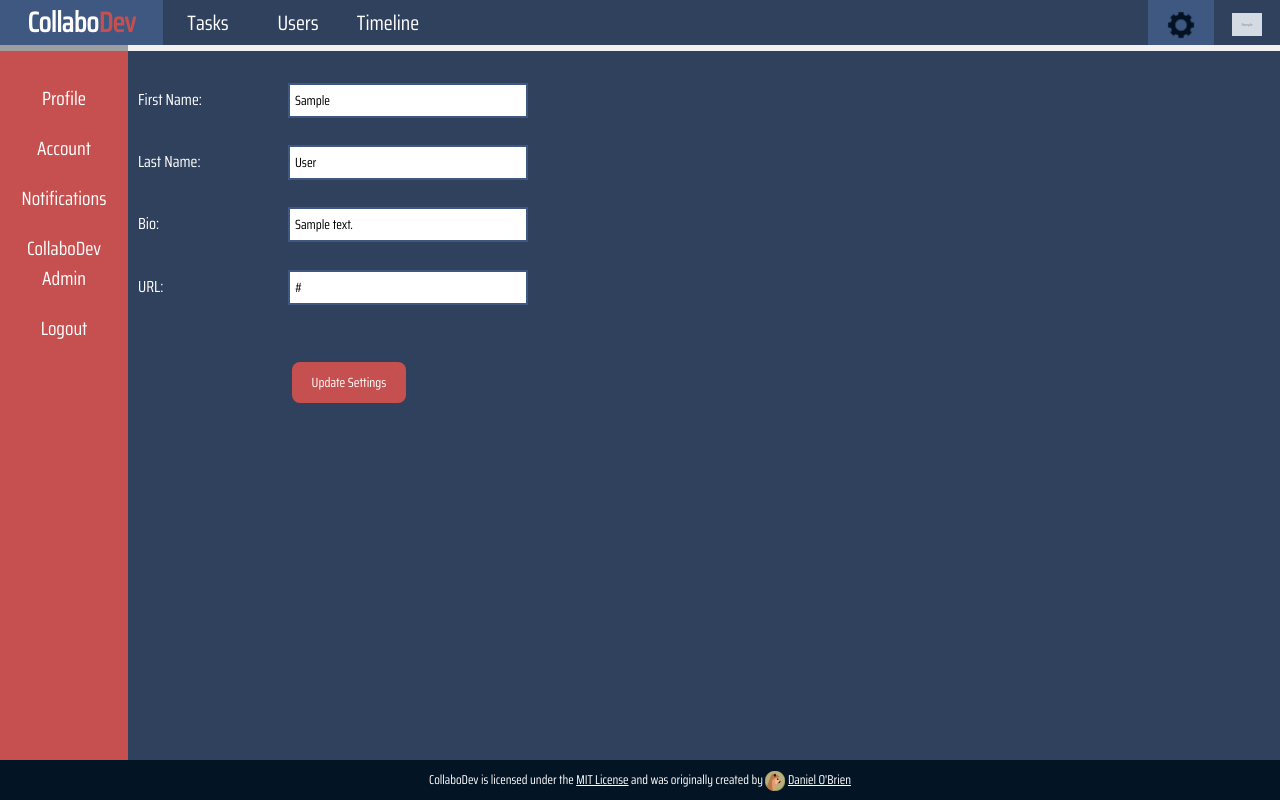
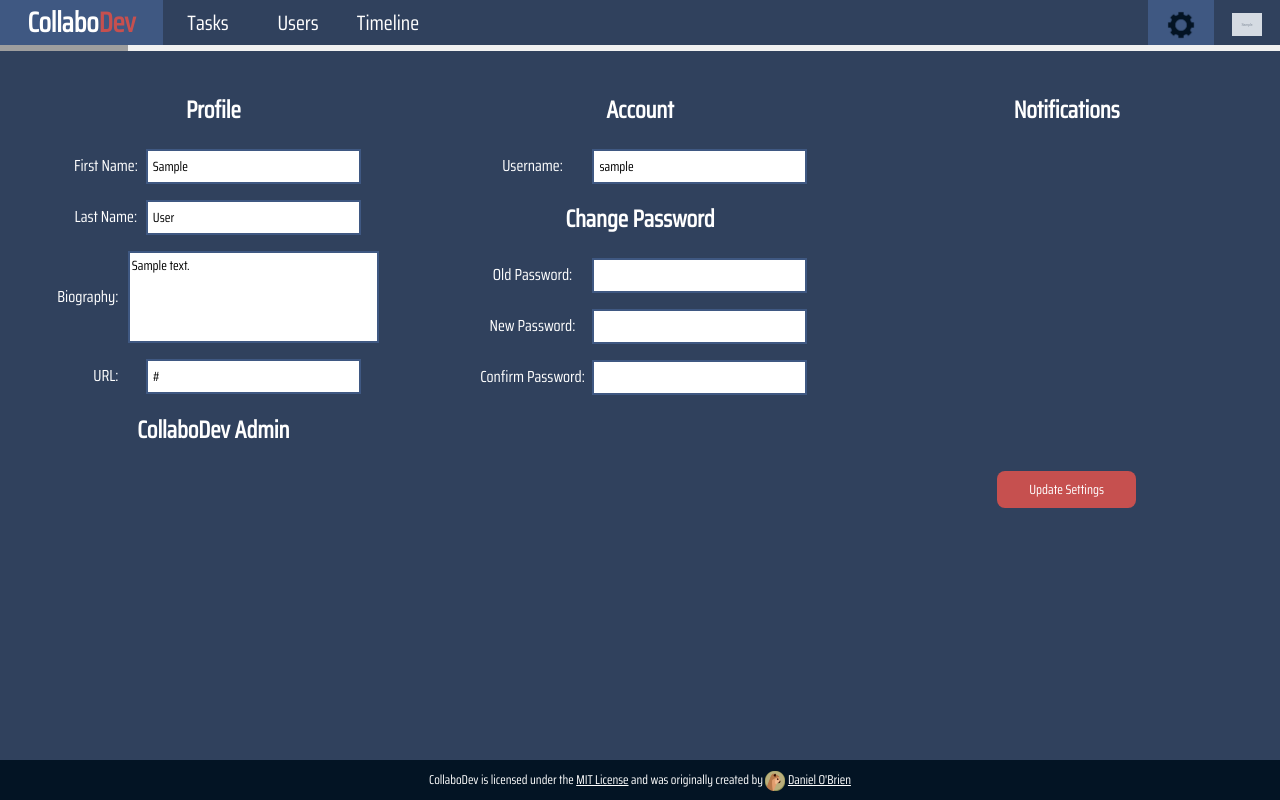
Before and after one commit to dob9601/CollaboDev, a Django app: page /accounts/settings/ in a window 1280 px wide. Run offline with Django 3.2, Linux system fonts and the light colour scheme; a user stored in the database is signed in; tables that the repository leaves empty hold one stand-in row (values such as "Sample post"); grey boxes marked "Sample" are stand-in pictures.

Commit message:
Complete redesign of settings page, follows amazons philosophy of having all of the settings in one place. Now also fully mobile supportive

```diff
--- a/accounts/static/accounts/settings/css/style.css
+++ b/accounts/static/accounts/settings/css/style.css
@@ -1,62 +1,63 @@
-html,
-body {
-	width: 100%;
-	height: 100%;
-}
-
-body {
-	margin: 0 auto;
-}
-
-.content {
-	display: table;
-	height: calc(100% - 80px);
-}
-
-.content div {
-	display: table-cell;
-}
-
-.sidebar {
-	background-color: #c6504f;
-	width: 10%;
-	height: 100%;
-}
-
-.sidebar ul {
-	font-size: 1.2em;
-	list-style: none;
-	margin-top: 10px;
-	padding: 0;
-}
-
-.sidebar li {
-	padding: 10px;
-	transition: 0.2s background-color;
+.column {
+	width: 33.33333333%;
+	float: left;
 	text-align: center;
 }
 
-.sidebar li:hover {
-	background-color: #031424;
+@media screen and (max-width: 700px) {
+	.column {
+		width: 100%;
+	}
+	.column label {
+		display: block !important;
+		margin: 0 auto;
+	}
 }
 
-.inner-content {
-	width: 90%;
-	height: 100%;
-	padding: 10px;
+.column input[type="text"],
+.column input[type="password"] {
+	border: 2px solid #3f5882;
+	padding: 5px;
+	width: 201px;
 }
 
-.settings-form div {
-	width: 90vw;
+.column input[type="submit"] {
+	margin-top: 60px;
 }
 
-.settings-form input {
-	width: 20%;
+.column textarea {
+	border: 2px solid #3f5882;
+	resize: none;
 }
 
-.settings-form input[type=submit] {
-	margin: 20px 20px 20px 12vw;
-	width: auto;
-	padding: 10px 20px;
-	border: none;
+.column h2 {
+	margin-top: 0;
 }
+
+.column:nth-child(2) label {
+	display: inline-block;
+	width: 80px;
+}
+
+.column:nth-child(3) label {
+	display: inline-block;
+	width: 120px;
+}
+
+.column:nth-child(8) {
+	margin-bottom: 20px;
+}
+
+.column-breaker {
+	clear: left;
+}
+
+.response-message {
+	text-align: center;
+	margin: 10px 0 0 0;
+	height: 30px;
+}
+
+.textarea-input * {
+	vertical-align: middle;
+}
--- a/accounts/templates/accounts/settings.html
+++ b/accounts/templates/accounts/settings.html
@@ -11,26 +11,13 @@
 	<body>
 		{% include 'bases/navbar_base.html' %}
 		<script>document.getElementsByClassName('nav')[0].children[0].children[6].children[0].className = 'active'</script>
-		<div class="content">
-			<div class="sidebar">
-				<ul>
-					<a onclick="update_page('settings-profile')"><li>Profile</li></a>
-					<a onclick="update_page('settings-account')"><li>Account</li></a>
-					<a onclick="update_page('settings-notifications')"><li>Notifications</li></a>
-					{% if user.is_superuser %}
-						<a href="/admin/"><li>CollaboDev Admin</li></a>
-					{% endif %}
-					<a href="/logout/"><li>Logout</li></a>
-				</ul>
-			</div>
-			<div class="inner-content">
-				<form class="standard-form settings-form" method="post" action="/accounts/settings/" autocomplete="false">
-					{% csrf_token %}
+
+		<p class="response-message">
 			{% if successful_changes|length > 0 %}
-						<p>
 					Your
 				{% for change in successful_changes %}
-								{{ change }}{% if forloop.counter < successful_changes|length|add:"-1" %},
+					{{ change }}
+					{% if forloop.counter < successful_changes|length|add:"-1" %},
 					{% elif forloop.counter == successful_changes|length|add:"-1" %}
 						and
 					{% endif %}
@@ -42,11 +29,15 @@
 				{% endif %}
 					been updated successfully.
 				{% if errors %}
-								Form errors have been marked in red
+					Form errors have been marked in red.
+				{% endif %}
+
 			{% endif %}
 		</p>
-					{% endif %}
-					<div id="settings-profile">
+		<form method="post" action="/accounts/settings/" autocomplete="false">
+			{% csrf_token %}
+			<div class="column">
+				<h2>Profile</h2>
 				{% if 'first_name' in errors %}
 					<p style="background-color:#ff4136">First name cannot be blank</p>
 				{% endif %}
@@ -58,13 +49,14 @@
 				{% if 'biography' in errors %}
 					<p style="background-color:#ff4136">Biography must be shorter than 300 characters</p>
 				{% endif %}
-						<p><label>Bio: </label><input type="text" name="profile_biography" value="{{ user.profile.biography }}"></p>
+				<p class="textarea-input"><label class="">Biography: </label><textarea rows="4" cols="38" name="profile_biography">{{ user.profile.biography }}</textarea></p>
 				{% if 'url' in errors %}
 					<p style="background-color:#ff4136">URL is invalid</p>
 				{% endif %}
 				<p><label>URL: </label><input type="text" name="profile_url" value="{{ user.profile.url }}"></p>
 			</div>
-					<div id="settings-account" style="display:none">
+			<div class="column">
+				<h2>Account</h2>
 				<p><label>Username: </label><input type="text" name="username" value="{{ user.username }}"></p>
 				<h2>Change Password</h2>
 				{% if 'old_pword' in errors %}
@@ -72,18 +64,26 @@
 				{% elif 'pword_conf' in errors %}
 					<p style="background-color:#ff4136">Password confirmation didn't match password</p>
 				{% endif %}
-
 				<p><label>Old Password: </label><input type="password" name="old_pword"></p>
 				<p><label>New Password: </label><input type="password" name="new_pword"></p>
 				<p><label>Confirm Password: </label><input type="password" name="new_pword_conf"></p>
 			</div>
-					<div id="settings-notifications" style="display:none">
+			<div class="column">
+				<h2>Notifications</h2>
 			</div>
-					<p><input type="submit" class="button" value="Update Settings"></p>
+			<br class="column-breaker">
+			<div class="column">
+				{% if user.is_superuser %}
+					<h2>CollaboDev Admin</h2>
+				{% endif %}
+			</div>
+			<div class="column">
+				<br>
+			</div>
+			<div class="column">
+				<input type="submit" class="button" value="Update Settings">
+			</div>
 		</form>
-			</div>
-			<script src="{% static 'accounts/settings/js/update_page.js' %}"></script>
-		</div>
 		{% include 'bases/footer_base.html' %}
 	</body>
 </html>
```
Lines whose indentation alone changed are shown as unchanged.
